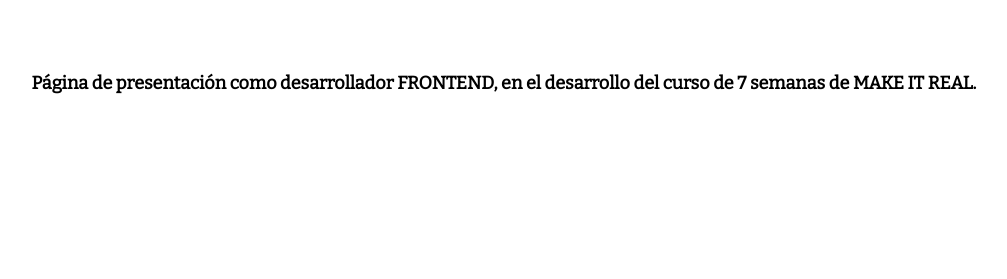
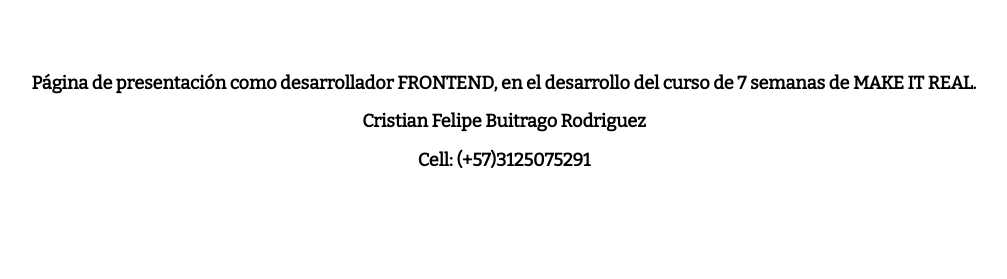
Before and after one commit to buty619/Make-it-Real---S2---PRESENTACION, a plain HTML site: page index.html in a window 1280 px wide. Shown: the part 3867-4146 px from the top of the page, without its empty margins (136-1143 px from the left). Before the commit the page ends 4050 px from the top, so only its background shows below. Drawn offline with nearby package versions, Linux system fonts and the light colour scheme.

Commit message:
Update index.html
agrega nombre y numero de celular.

```diff
--- a/index.html
+++ b/index.html
@@ -104,6 +104,8 @@
             <iframe src="https://www.google.com/maps/embed?pb=!1m18!1m12!1m3!1d3976.5688286743666!2d-74.12272983569477!3d4.67068884660729!2m3!1f0!2f0!3f0!3m2!1i1024!2i768!4f13.1!3m3!1m2!1s0x8e3f9b7efbac37d9%3A0x3b2e0b92ed6a9c37!2sBosque+de+Modelia%2C+Bogot%C3%A1!5e0!3m2!1ses!2sco!4v1531327829475" width="100%" height="200" frameborder="0" style="border:0" allowfullscreen></iframe>
             <footer>
                 Página de presentación como desarrollador FRONTEND, en el desarrollo del curso de 7 semanas de MAKE IT REAL.
+                <p>Cristian Felipe Buitrago Rodriguez<p>
+                <p>Cell: (+57)3125075291<p>
             </footer>
     </body>
 
```
